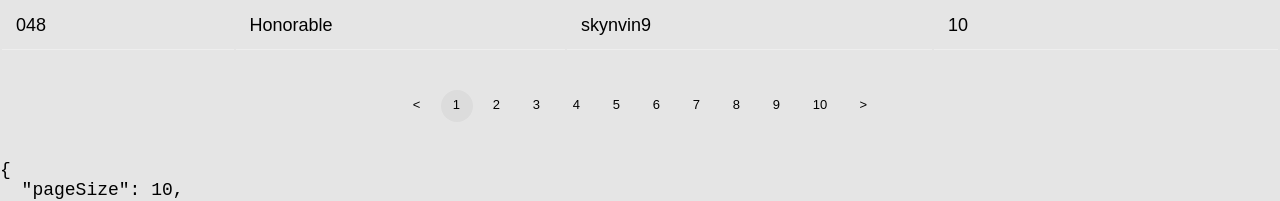
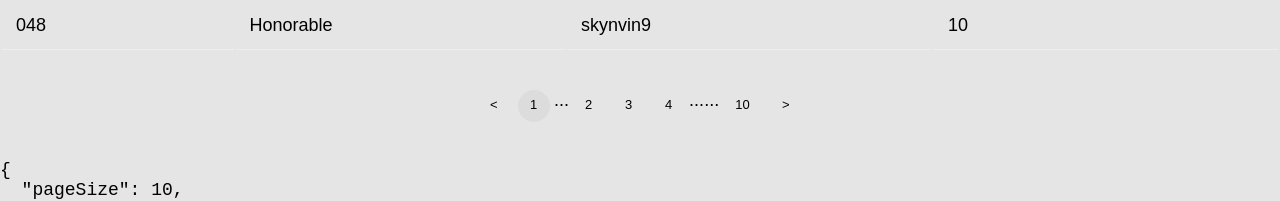
Before and after one commit to anjitpariyar/Board, a Next.js app: page / in a window 1280 px wide. Shown: the part 499-700 px from the top of the page. Built offline with nearby package versions, Linux system fonts and the light colour scheme.

Commit message:
pagination conver into range

```diff
--- a/components/Pagination.tsx
+++ b/components/Pagination.tsx
@@ -22,8 +22,9 @@ const Pagination = ({
   prev = <span>{"<"}</span>,
   next = <span>{">"}</span>,
   paginationSize = 5,
+  trimmer = true,
 }: PaginationOptions) => {
-  const [range, setRange]: number[] = useState([]);
+  const [range, setRange]: any[] = useState([]);
 
   const Instance = usePagination({
     totalCount: totalData, // generated from table
@@ -51,10 +52,22 @@ const Pagination = ({
   };
 
   useEffect(() => {
-    let start = currentPage - 2;
-    let end = currentPage + 2;
-    const range = [...Array(end - start + 1).keys()].map((x) => x + start);
-  }, [currentPage]);
+    let start = currentPage - 1;
+    let end = currentPage + 1;
+
+    if (start <= 1) {
+      end = end + 2 - Math.abs(start);
+      start = 2;
+    }
+    if (end >= totalPageCount) {
+      start = start - 1 - (end - totalPageCount);
+      end = totalPageCount - 1;
+    }
+    let tempRange = [...Array(end - start + 1).keys()].map((x) => x + start);
+    console.log(tempRange);
+    setRange([...tempRange]);
+    console.log("range", range);
+  }, [currentPage, totalPageCount]);
 
   return (
     <>
@@ -66,17 +79,33 @@ const Pagination = ({
         >
           {prev}
         </Button>
-        {[...Array(totalPageCount)].map((count, index) => {
+        <Li key={0} active={currentPage === 1} onClick={() => onPageChange(1)}>
+          1
+        </Li>
+        {currentPage <= 2 && <span>...</span>}
+        {range.length > 0 &&
+          range.map((count) => {
             return (
               <Li
-              key={index}
-              active={index === currentPage - 1}
-              onClick={() => onPageChange(index + 1)}
+                key={count}
+                active={count === currentPage}
+                onClick={() => onPageChange(count)}
               >
-              {index + 1}
+                {count}
               </Li>
             );
           })}
+        {currentPage <= 2 && <span>...</span>}
+
+        <span>...</span>
+
+        <Li
+          key={totalPageCount}
+          active={currentPage === totalPageCount}
+          onClick={() => onPageChange(totalPageCount)}
+        >
+          {totalPageCount}
+        </Li>
         <Button
           disabled={currentPage === totalPageCount}
           onClick={() => NextFunc()}
```
Lines whose indentation alone changed are shown as unchanged.
